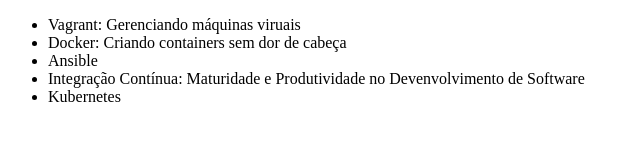
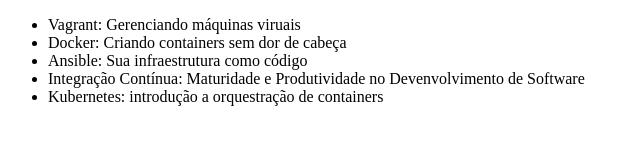
Before and after one commit to Ruan-CGM/CursoGit, a plain HTML site: page index.html in a window 1280 px wide. Shown: the whole page, without its empty margins (0-640 px from the left). Drawn offline with Linux system fonts and the light colour scheme.

Commit message:
Alteração no nome dos Cursos

```diff
--- a/index.html
+++ b/index.html
@@ -10,9 +10,10 @@
     <ul>
         <li>Vagrant: Gerenciando máquinas viruais</li>
         <li>Docker: Criando containers sem dor de cabeça</li>
-        <li>Ansible</li>
+        <li>Ansible: Sua infraestrutura como código</li>
         <li>Integração Contínua: Maturidade e Produtividade  no Devenvolvimento de Software</li>
-        <li>Kubernetes</li>
+        <li>Kubernetes: introdução a orquestração de containers</li>
+
     </ul>
 </body>
 </html>
```
